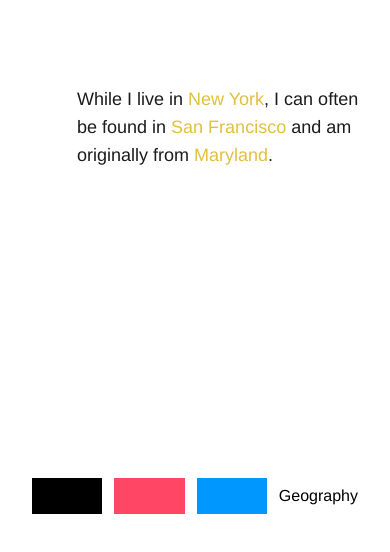
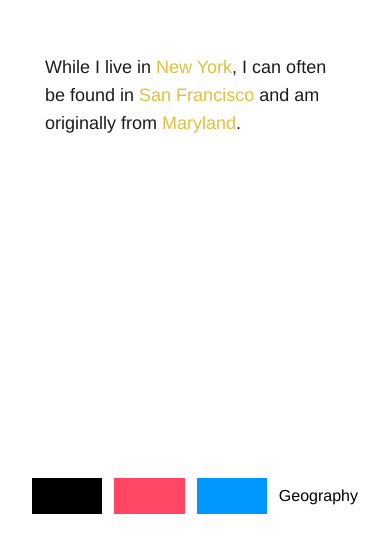
Before and after one commit to maayanalbert/malbert.space, a Next.js app: page /geography in a window 390 px wide. Shown: the part 264-816 px from the top of the page. Built offline with nearby package versions, Linux system fonts and the light colour scheme.

Commit message:
fix flashing

```diff
--- a/package.json
+++ b/package.json
@@ -6,6 +6,7 @@
     "dev": "next dev -p 1997",
     "build": "next build",
     "start": "next start",
+    "devgrok": "ngrok http --domain=dev.eve.space 1997",
     "lint": "next lint"
   },
   "dependencies": {
--- a/src/components/HomeButton.tsx
+++ b/src/components/HomeButton.tsx
@@ -16,7 +16,7 @@ export function HomeButton() {
   return (
     <div className="absolute top-0 right-0 sm:p-28 sm:pt-24 p-8">
       <div
-        className={`flex touchable justify-start items-start sm:py-1.5 py-1 cursor-pointer relative
+        className={`flex justify-start items-start sm:py-1.5 py-1 cursor-pointer relative
       sm:w-9 w-8 text-sm sm:text-base group`}
         onClick={onPress}
       >
--- a/src/components/NavButtons.tsx
+++ b/src/components/NavButtons.tsx
@@ -32,7 +32,7 @@ export function HomeButton() {
 
   return (
     <div
-      className={`flex touchable justify-start items-start sm:py-1.5 py-2 cursor-pointer relative
+      className={`flex justify-start items-start sm:py-1.5 py-2 cursor-pointer relative
       sm:w-9 w-full text-sm sm:text-base group`}
       onClick={onPress}
     >
--- a/src/pages/geography.tsx
+++ b/src/pages/geography.tsx
@@ -30,7 +30,7 @@ export default function About() {
 
   return (
     <div
-      className="h-[85%] w-full flex flex-col sm:items-start items-center justify-center sm:pl-28 sm:m-0 m-8"
+      className="h-[85%] w-full flex flex-col sm:items-start items-center justify-center sm:pl-28 sm:p-0 p-8"
       style={{ color: "rgb(28, 28, 28)" }}
     >
       <p
@@ -63,7 +63,8 @@ export default function About() {
           style={{ color: getPageColor("GEOGRAPHY") }}
         >
           Maryland
-        </a>.
+        </a>
+        .
       </p>
     </div>
   )
--- a/src/styles/globals.css
+++ b/src/styles/globals.css
@@ -24,15 +24,6 @@ div#__next {
 @layer utilities {
 }
 
-/* Remove outline text inputs on mobile iOS and Safari */
-*:focus:not(.focus-visible) {
-  outline: none;
-}
-
-.touchable {
+div {
   -webkit-tap-highlight-color: transparent;
 }
-
-input:focus {
-  outline: none;
-}
```
